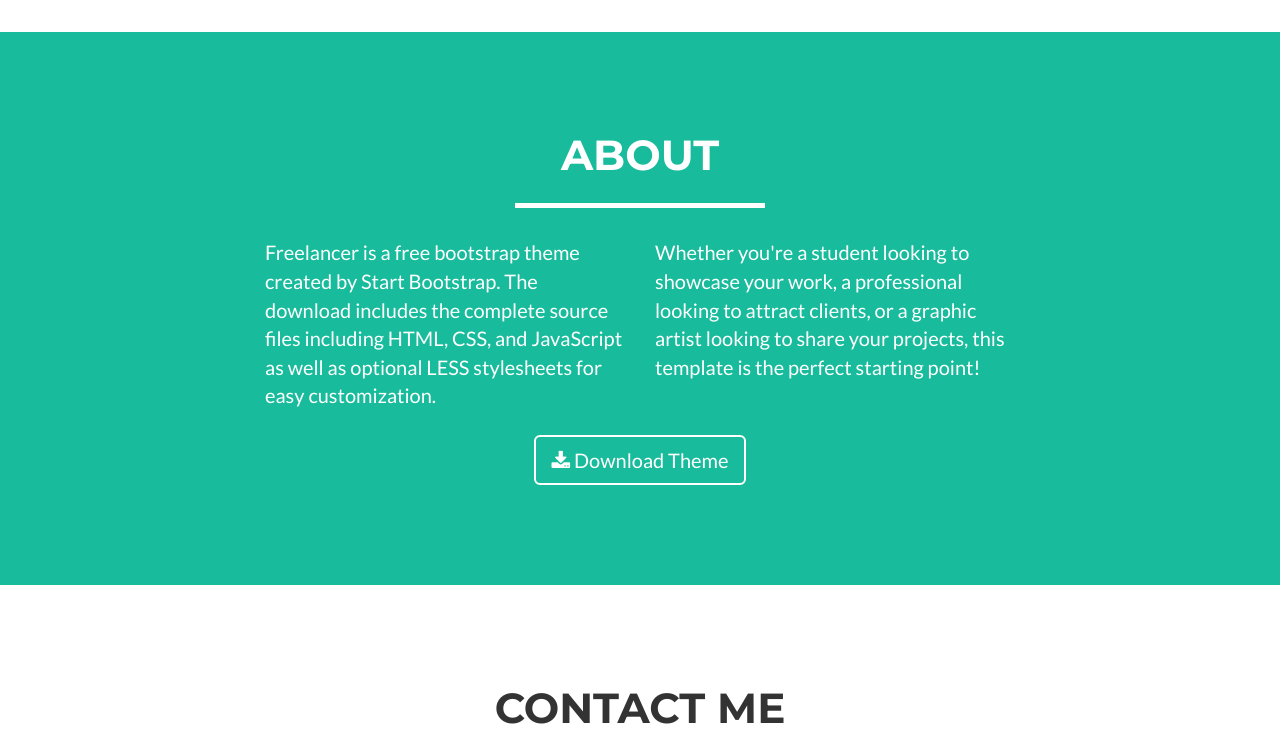
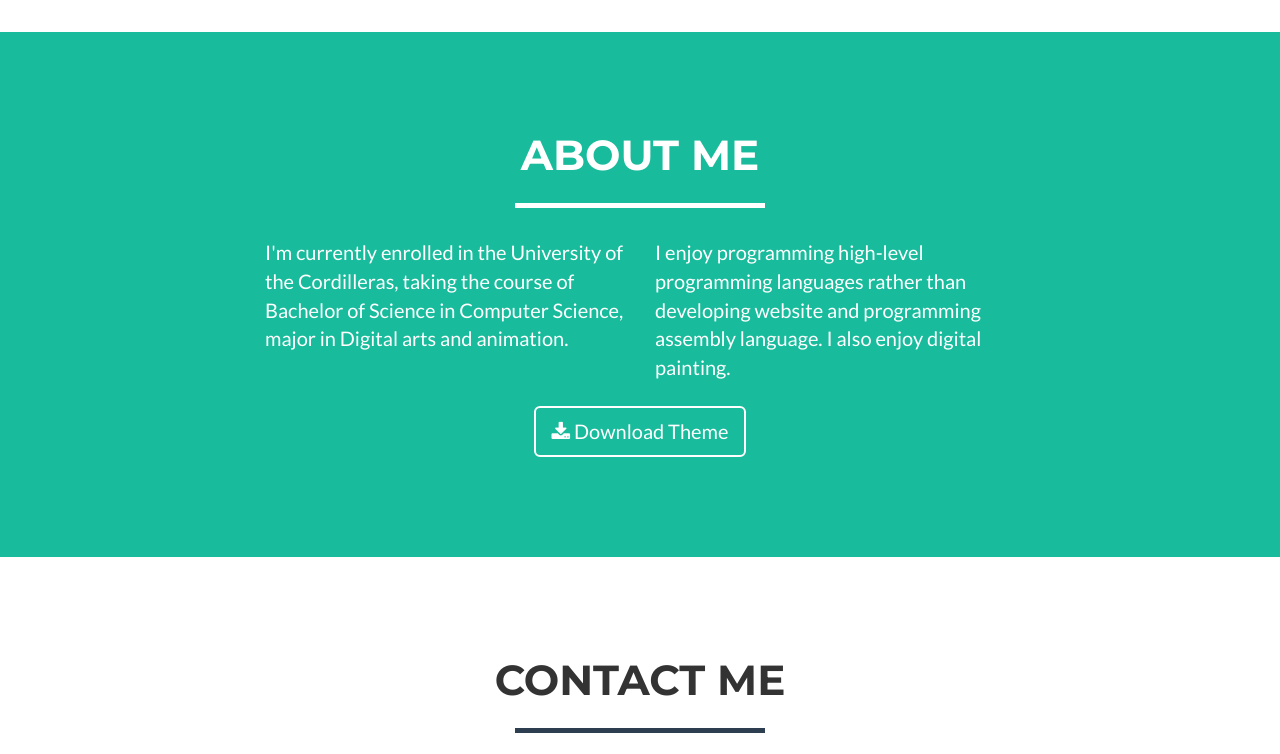
Before and after one commit to warrensimpadua/jansimpadua.github.io, a website: page index.html in a window 1280 px wide. Shown: the part 1620-2374 px from the top of the page. Drawn offline with nearby package versions, Linux system fonts and the light colour scheme.

Commit message:
Update index.html

```diff
--- a/index.html
+++ b/index.html
@@ -154,16 +154,16 @@
         <div class="container">
             <div class="row">
                 <div class="col-lg-12 text-center">
-                    <h2>About</h2>
+                    <h2>About Me</h2>
                     <hr class="star-light">
                 </div>
             </div>
             <div class="row">
                 <div class="col-lg-4 col-lg-offset-2">
-                    <p>Freelancer is a free bootstrap theme created by Start Bootstrap. The download includes the complete source files including HTML, CSS, and JavaScript as well as optional LESS stylesheets for easy customization.</p>
+                    <p>I'm currently enrolled in the University of the Cordilleras, taking the course of Bachelor of Science in Computer Science, major in Digital arts and animation.</p>
                 </div>
                 <div class="col-lg-4">
-                    <p>Whether you're a student looking to showcase your work, a professional looking to attract clients, or a graphic artist looking to share your projects, this template is the perfect starting point!</p>
+                    <p>I enjoy programming high-level programming languages rather than developing website and programming assembly language. I also enjoy digital painting.</p>
                 </div>
                 <div class="col-lg-8 col-lg-offset-2 text-center">
                     <a href="#" class="btn btn-lg btn-outline">
@@ -236,8 +236,8 @@
                 <div class="row">
                     <div class="footer-col col-md-4">
                         <h3>Location</h3>
-                        <p>3481 Melrose Place
-                            <br>Beverly Hills, CA 90210</p>
+                        <p>Block 14, Lot 21, Pinesville
+                            <br>subdivision, Fort del Pilar, Baguio city</p>
                     </div>
                     <div class="footer-col col-md-4">
                         <h3>Around the Web</h3>
```
